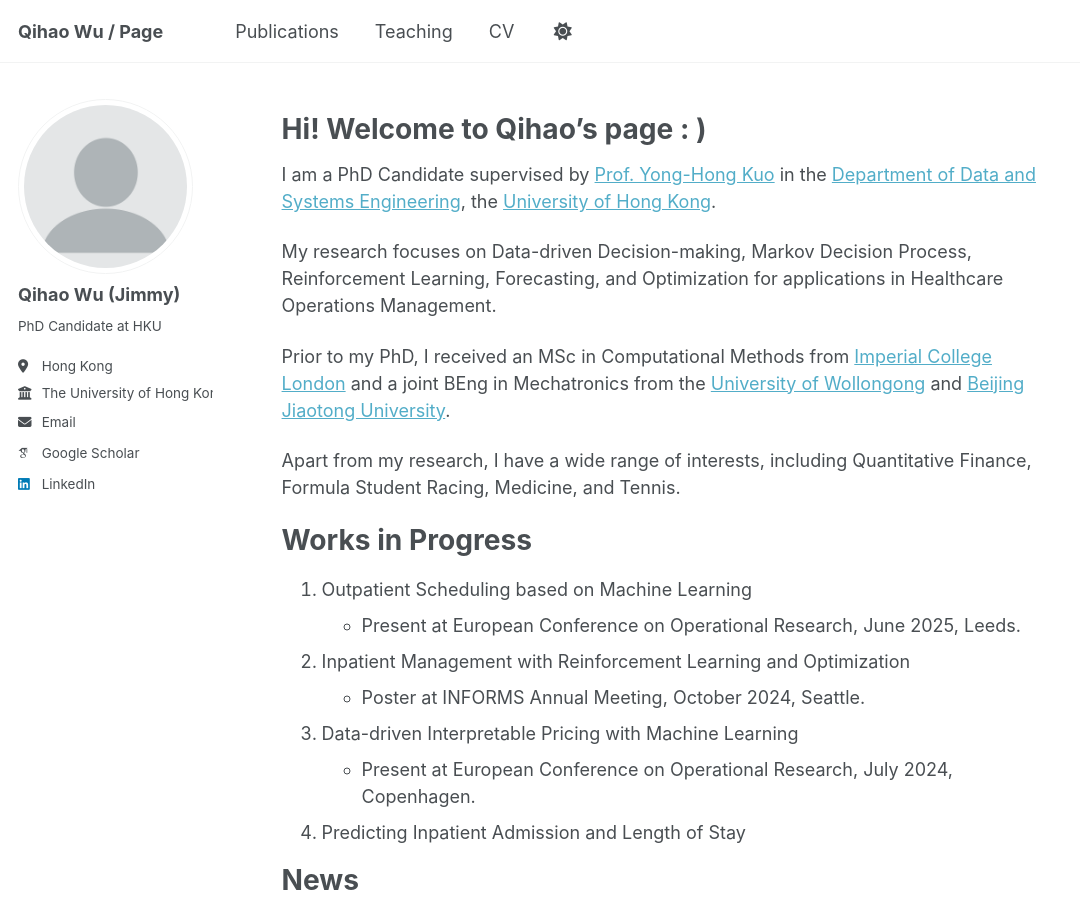
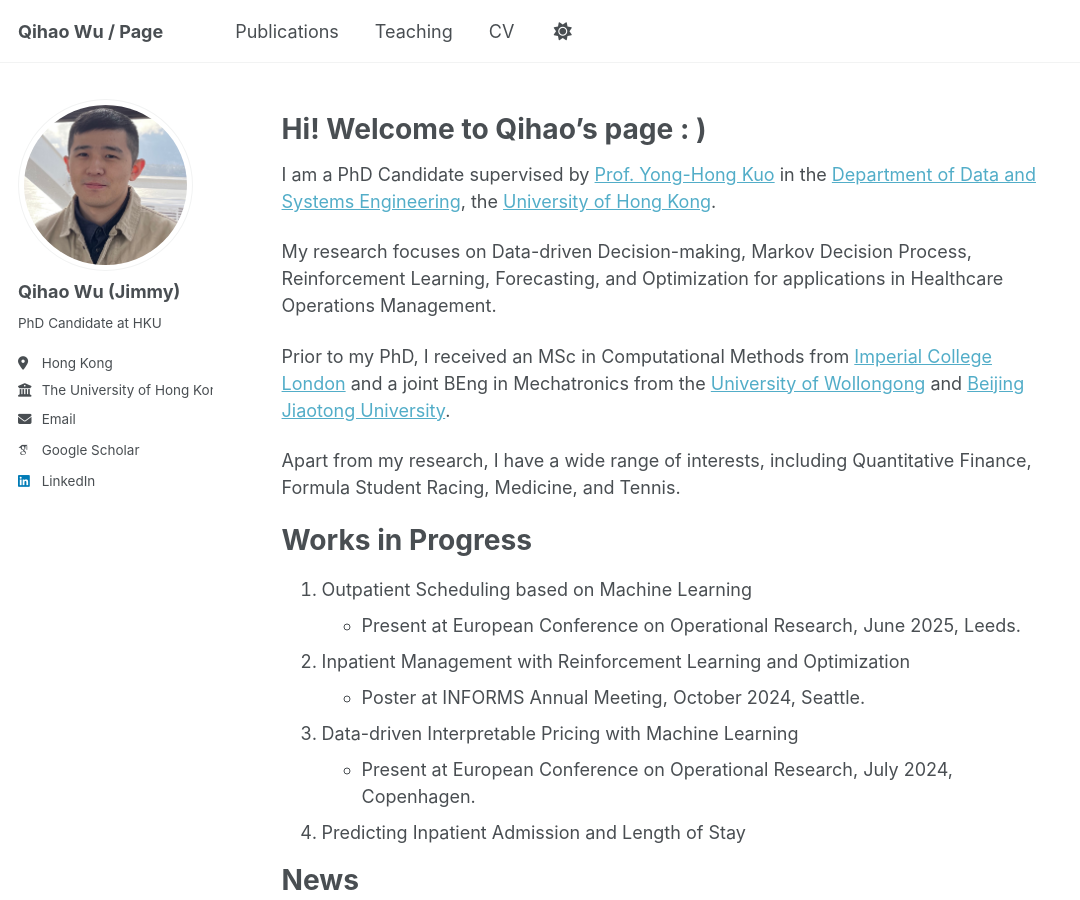
Before and after one commit to Qihao-Wu/bio, a Jekyll site: the page built from _pages/about.md, in a window 1280 px wide and 900 px high. Shown: the whole window, without its empty margins (0-1080 px from the left). Built offline with Jekyll 4.4.1, drawn with Linux system fonts in a browser that asks for light colours; some web fonts are replaced.

Commit message:
Update _config.yml

```diff
--- a/_config.yml
+++ b/_config.yml
@@ -22,7 +22,7 @@ repository               : "https://qihao-wu.github.io/bio"
 #               Additional customization can be done by editing /_includes/author-profile.html
 author:
   # Biographic information
-  avatar           : "profile.png"
+  avatar           : "Qihao_Wu.jpg"
   name             : "Qihao Wu (Jimmy)"
   pronouns         : # example: "she/her"
   bio              : "PhD Candidate at HKU"
```
